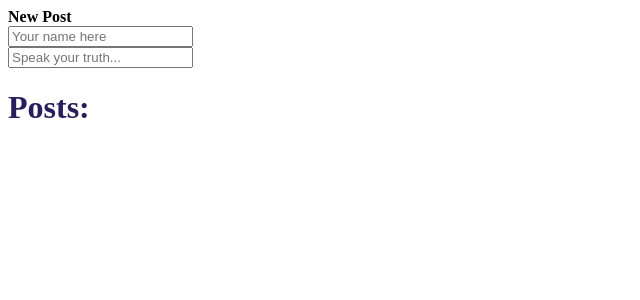
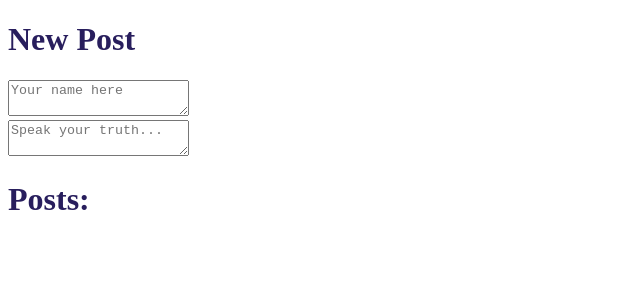
Before and after one commit to cis-1962/hw5-react-comment-app-triplea7, a React (Vite) app: page / in a window 1280 px wide. Shown: the top 300 px of the page, without its empty margins (0-640 px from the left). Built offline with nearby package versions, Linux system fonts and the light colour scheme.

Commit message:
Add files via upload

```diff
--- a/src/postHeader.tsx
+++ b/src/postHeader.tsx
@@ -33,10 +33,9 @@ export default function PostHeader() {
 
   return (
     <div>
-      <strong>New Post</strong>
+      <h1>New Post</h1>
       <div>
-        <input
-          type="text"
+        <textarea
           value={nameInput}
           placeholder="Your name here"
           onChange={(e) => {
@@ -45,8 +44,7 @@ export default function PostHeader() {
         />
       </div>
       <div>
-        <input
-          type="text"
+        <textarea
           value={bodyInput}
           placeholder="Speak your truth..."
           onChange={(ev) => {
@@ -73,16 +71,13 @@ export default function PostHeader() {
           Post
         </button>
       ) : null}
-      <h1>
-        {' '}
-        Posts:
+      <h1> Posts:</h1>
       {posts.map((p, index) => (
         // eslint-disable-next-line react/no-array-index-key
         <div key={index} className="post">
           <Reply post={p} depth={0} whenReply={ifReply(index)} pIdx={index} />
         </div>
       ))}
-      </h1>
     </div>
   );
 }
--- a/src/reply.tsx
+++ b/src/reply.tsx
@@ -38,8 +38,7 @@ export default function Reply({ post, depth, whenReply, pIdx }: ReplyProps) {
       {canReply && showInputs && (
         <div>
           <div>
-            <input
-              type="text"
+            <textarea
               value={replier}
               placeholder="Your name here"
               onChange={(e) => {
@@ -48,8 +47,7 @@ export default function Reply({ post, depth, whenReply, pIdx }: ReplyProps) {
             />
           </div>
           <div>
-            <input
-              type="text"
+            <textarea
               value={replyBody}
               placeholder="Clap back!"
               onChange={(ev) => {
--- a/src/voting.tsx
+++ b/src/voting.tsx
@@ -6,8 +6,8 @@ interface VoteProps {
 }
 
 export default function Vote({ upvotes, downvotes }: VoteProps) {
-  const [upvote, setUpvote] = useState(0);
-  const [downvote, setDownvote] = useState(0);
+  const [upvote, setUpvote] = useState(upvotes);
+  const [downvote, setDownvote] = useState(downvotes);
 
   return (
     <div>
--- a/style.css
+++ b/style.css
@@ -4,18 +4,31 @@ h1 {
 }
 
 .post {
+  display: flex;
   border: 2px solid #281e5d;
   border-radius: 25px;
   font: 'Courier';
+  padding: 10px;
 }
 
 .reply {
+  display: flex;
   border: 2px solid #281e5d;
   border-radius: 25px;
   font: 'Courier';
+  padding: 10px;
+}
+
+.voting {
+  margin-right: 10px;
+}
+
+.voting button {
+  margin-right: 5px;
 }
 
 button {
   font: 'Courier';
   color: #281e5d;
+  padding: 5px;
 }
```
Lines whose indentation alone changed are shown as unchanged.
